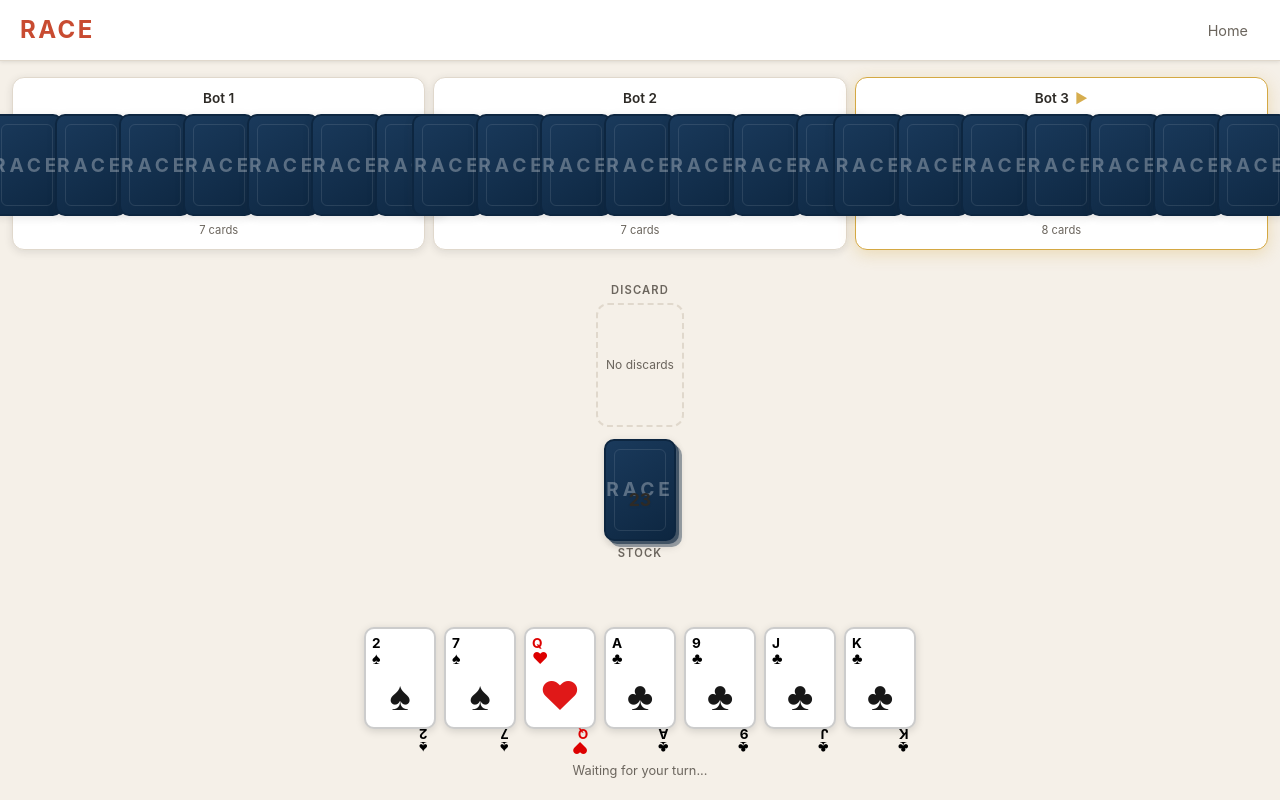
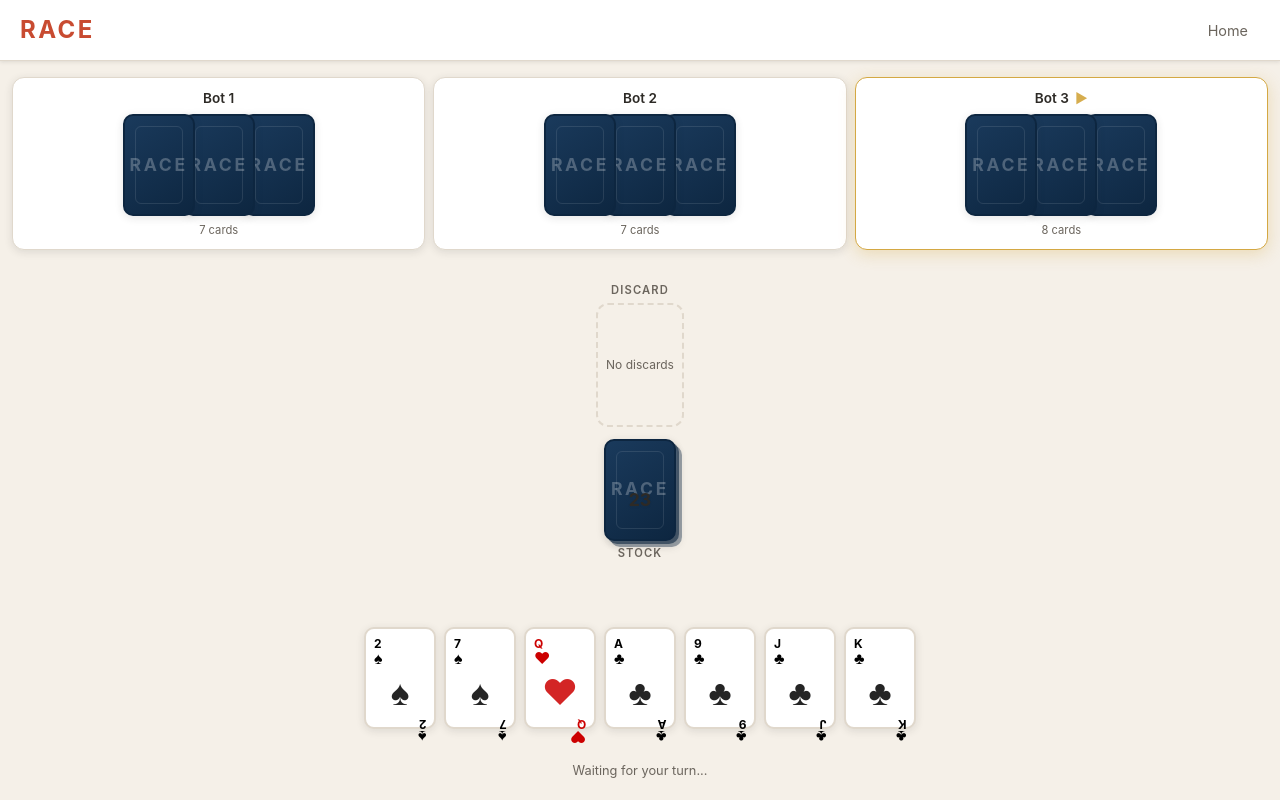
Before and after one commit to abuuzayr/race, a React (Vite) app: page / in a window 1280 px wide. Both pictures are taken after a click on the button "PLAY". Built offline with nearby package versions, Linux system fonts and the light colour scheme.

Commit message:
Fix: Card design, bot stack, hand wrapping

```diff
--- a/src/App.css
+++ b/src/App.css
@@ -247,17 +247,29 @@
 
 .player-cards {
   display: flex;
-  gap: -6px;
+  align-items: center;
+  justify-content: center;
+  min-height: 70px;
 }
 
-.opponent-card {
-  width: 40px;
-  height: 56px;
-  margin-left: -8px;
+.opponent-card-stack {
+  width: 44px;
+  height: 62px;
+  margin-left: -12px;
+  z-index: 1;
 }
 
-.opponent-card:first-child {
+.opponent-card-stack:first-child {
   margin-left: 0;
+  z-index: 3;
+}
+
+.opponent-card-stack.offset-1 {
+  z-index: 2;
+}
+
+.opponent-card-stack.offset-2 {
+  z-index: 1;
 }
 
 .player-card-count {
@@ -375,10 +387,16 @@
 
 .hand {
   display: flex;
+  flex-wrap: wrap;
+  justify-content: center;
   gap: 8px;
-  padding: 8px;
+  padding: 8px 16px;
   min-height: 140px;
   align-items: flex-end;
+}
+
+.hand .last-card {
+  margin-right: 0;
 }
 
 .card {
@@ -390,15 +408,14 @@
   box-shadow: 0 2px 8px var(--shadow);
   display: flex;
   flex-direction: column;
-  justify-content: space-between;
-  padding: 8px 6px;
+  padding: 10px 8px;
   position: relative;
   transition: all 0.15s ease;
   user-select: none;
 }
 
 .card.red .card-suit {
-  color: #d00;
+  color: #c00;
 }
 
 .card.black .card-suit {
@@ -415,7 +432,7 @@
   display: flex;
   flex-direction: column;
   line-height: 1;
-  font-size: 0.85rem;
+  font-size: 0.75rem;
 }
 
 .card-corner.flipped {
@@ -425,10 +442,12 @@
 
 .card-rank {
   font-weight: 700;
+  line-height: 0.9;
 }
 
 .card-suit {
   font-size: 1rem;
+  line-height: 1;
 }
 
 .card-center {
@@ -436,8 +455,15 @@
   align-items: center;
   justify-content: center;
   flex: 1;
-  font-size: 2.5rem;
-  opacity: 0.9;
+  font-size: 2.2rem;
+  opacity: 0.85;
+}
+
+.card-inner {
+  display: flex;
+  flex-direction: column;
+  height: 100%;
+  justify-content: space-between;
 }
 
 .card-back {
@@ -457,16 +483,16 @@
 
 .card-back-pattern {
   font-weight: 700;
-  font-size: 1.2rem;
-  letter-spacing: 0.2em;
-  color: rgba(255, 255, 255, 0.3);
+  font-size: 1.1rem;
+  letter-spacing: 0.15em;
+  color: rgba(255, 255, 255, 0.25);
   text-transform: uppercase;
 }
 
 .card-back::before {
   content: '';
   position: absolute;
-  inset: 8px;
+  inset: 10px;
   border: 1px solid rgba(255, 255, 255, 0.1);
   border-radius: 6px;
   pointer-events: none;
@@ -918,16 +944,15 @@
   }
 
   .hand {
-    gap: 4px;
-    overflow-x: auto;
-    padding-bottom: 8px;
-    -webkit-overflow-scrolling: touch;
-    scroll-snap-type: x mandatory;
+    gap: 6px;
+    flex-wrap: wrap;
+    justify-content: center;
+    overflow-x: visible;
+    padding: 8px;
   }
 
   .hand > * {
-    scroll-snap-align: center;
-    flex-shrink: 0;
+    flex-shrink: 1;
   }
 
   .action-row .btn {
@@ -965,12 +990,13 @@
   }
 
   .hand {
-    gap: 3px;
+    gap: 4px;
   }
 
-  .opponent-card {
+  .opponent-card-stack {
     width: 28px;
     height: 38px;
+    margin-left: -6px;
   }
 
   .opponents-top {
--- a/src/components/Card.tsx
+++ b/src/components/Card.tsx
@@ -19,8 +19,8 @@
 
 const suitColors: Record<Card['suit'], string> = {
   spades: '#000',
-  hearts: '#d00',
-  diamonds: '#d00',
+  hearts: '#c00',
+  diamonds: '#c00',
   clubs: '#000',
 };
 
@@ -57,13 +57,14 @@
       style={{
         transform: selected ? 'translateY(-8px)' : 'none',
         transition: 'transform 0.15s ease',
-        borderColor: selected ? '#ffd700' : '#ccc',
-        boxShadow: selected ? '0 8px 24px rgba(255, 215, 0, 0.4)' : '0 2px 8px rgba(0,0,0,0.15)',
+        borderColor: selected ? '#ffd700' : 'var(--border)',
+        boxShadow: selected ? '0 8px 24px rgba(255, 215, 0, 0.4)' : '0 2px 8px var(--shadow)',
       }}
       role="button"
       tabIndex={0}
       onKeyDown={(e) => { if (e.key === 'Enter' || e.key === ' ') { e.preventDefault(); onClick?.(); } }}
     >
+      <div className="card-inner">
         <div className="card-corner">
           <span className="card-rank" style={{ color: suitColor }}>{card.rank}</span>
           <span className="card-suit" style={{ color: suitColor }}>{suitSymbol}</span>
@@ -76,5 +77,6 @@
           <span className="card-rank" style={{ color: suitColor }}>{card.rank}</span>
         </div>
       </div>
+    </div>
   );
 }
--- a/src/components/Hand.tsx
+++ b/src/components/Hand.tsx
@@ -41,13 +41,14 @@
 
   return (
     <div className={`hand ${className}`} role="list" aria-label="Your hand">
-      {sortedCards.map((card) => (
+      {sortedCards.map((card, index) => (
         <CardComponent
           key={card.id}
           card={card}
           faceUp={true}
           selected={selectedCard?.id === card.id && canSelect}
           onClick={() => canSelect && onCardClick(card)}
+          className={index === sortedCards.length - 1 ? 'last-card' : ''}
         />
       ))}
     </div>
--- a/src/components/PlayerArea.tsx
+++ b/src/components/PlayerArea.tsx
@@ -25,9 +25,9 @@
         {isCurrentPlayer && <span className="turn-indicator" aria-live="polite">▶</span>}
       </div>
       <div className="player-cards" role="img" aria-label={`${cardCount} cards`}>
-        {Array.from({ length: Math.min(cardCount, 7) }, (_, i) => (
-          <CardBack key={i} className="opponent-card" />
-        ))}
+        <CardBack className="opponent-card-stack" />
+        {cardCount > 1 && <CardBack className="opponent-card-stack offset-1" />}
+        {cardCount > 2 && <CardBack className="opponent-card-stack offset-2" />}
       </div>
       <div className="player-card-count">{cardCount} cards</div>
     </div>
```
Lines whose indentation alone changed are shown as unchanged.
